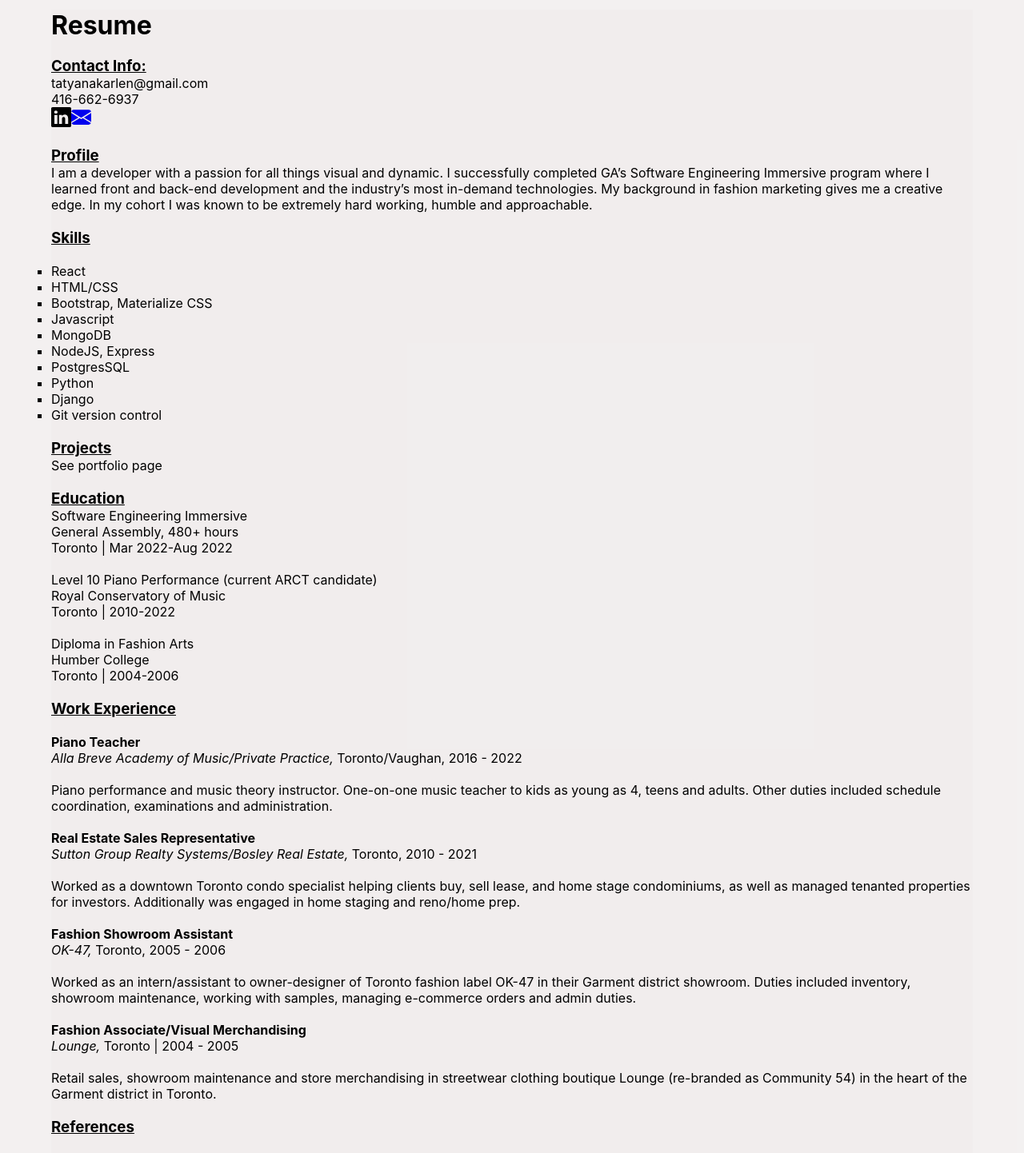
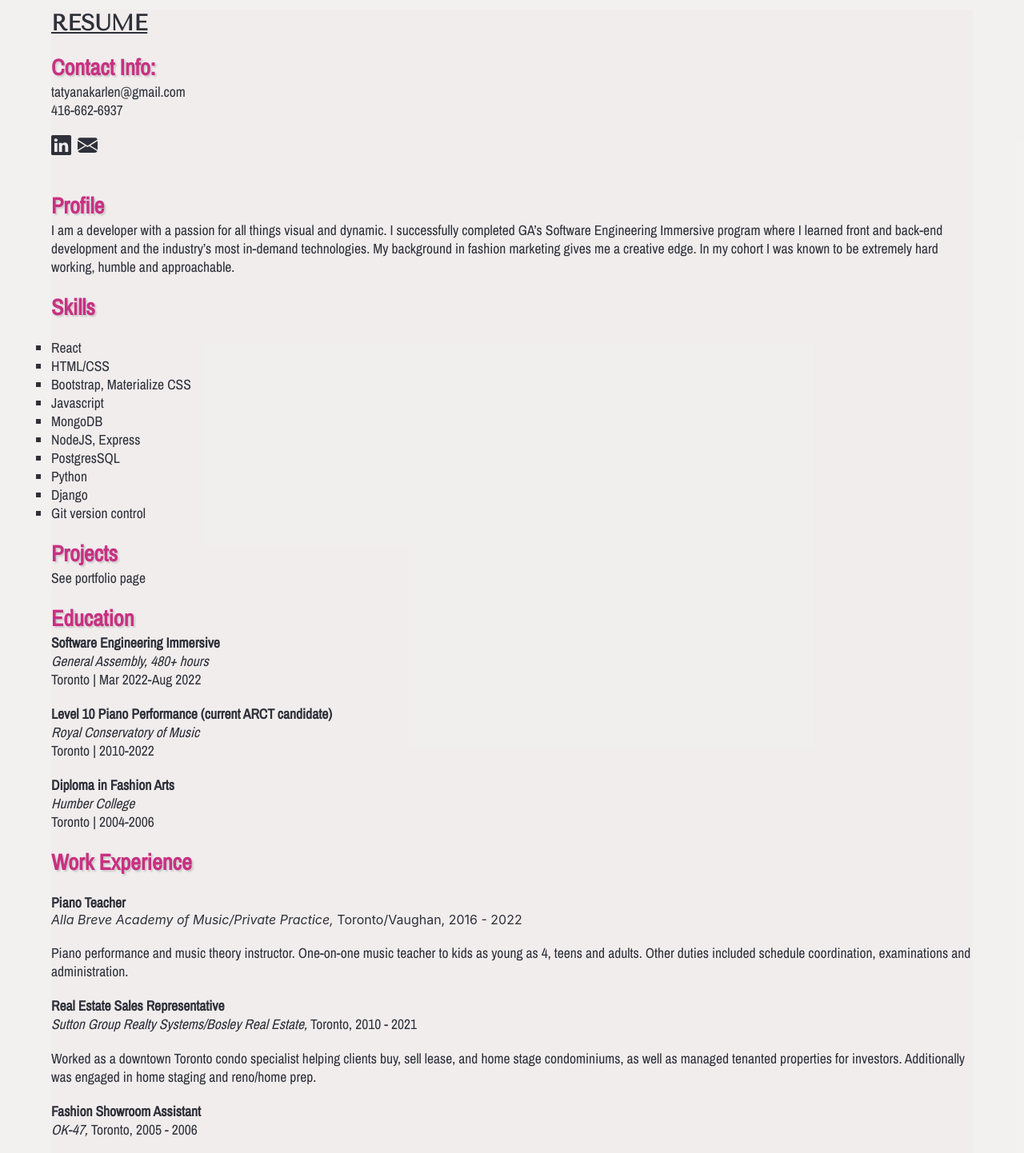
Before and after one commit to tatyanakarlen/PortfolioWebsite, a React (Create React App) app: page /resume in a window 1280 px wide. Shown: the part 80-1522 px from the top of the page at 80% size. Built offline with nearby package versions, Linux system fonts and the light colour scheme.

Commit message:
resume done

```diff
--- a/src/components/PortfolioBox/PortfolioBox.css
+++ b/src/components/PortfolioBox/PortfolioBox.css
@@ -1,4 +1,5 @@
 @import url('https://fonts.googleapis.com/css2?family=Archivo+Narrow&display=swap');
+@import url('https://fonts.googleapis.com/css2?family=Tenor+Sans&display=swap');
 
 .Portfolio-Box-Container {
     width: 85%;
--- a/src/components/PortfolioBox/PortfolioBox.jsx
+++ b/src/components/PortfolioBox/PortfolioBox.jsx
@@ -6,7 +6,7 @@ const PortfolioBox = (props) => {
   return (
     <div class="Portfolio-Box-Container">
       <div id="Projects-container">
-      <h2 id="PROJECTS">PROJECTS</h2><br/>
+      <h3 id="PROJECTS">PROJECTS</h3><br/>
       </div>
       {props.projects.map((m) => (
        <PortfolioPiece
--- a/src/pages/ResumePage/ResumePage.css
+++ b/src/pages/ResumePage/ResumePage.css
@@ -1,3 +1,7 @@
+@import url('https://fonts.googleapis.com/css2?family=Tenor+Sans&display=swap');
+@import url('https://fonts.googleapis.com/css2?family=Archivo+Narrow&display=swap');
+
+
 .resume-container {
     width: 90%;
     margin: 0 auto;
@@ -5,24 +9,73 @@
 
 #resume-header {
     margin-top: 2rem;
+    font-family: Tenor Sans;
+    font-size: 1.75rem;
+    text-transform: uppercase;
+    text-decoration: underline;
+    color: #2e313a;
+}
+
+.icon {
+    color: #2e313a;
+}
+
+/* #icon-container {
+    display: flex;
+   justify-content: start;
+} */
+
+#envelope {
+    margin-left: 0.5rem;
 }
 
 #skills-list {
     list-style-type: square;
+    color: #2e313a;
 }
 
 .underlined {
-    text-decoration: underline;
+    /* text-decoration: underline; */
+    text-shadow: 2px 2px 2px rgb(150 150 150 / 40%);
+    color: #c93082;
+    font-family: Archivo Narrow;
+    font-size: 1.75rem;
+
 }
 
 .job {
     font-weight: bold;
+    color: #2e313a;
 }
 
 .job-italic {
     font-style: italic;
+    color: #2e313a;
 }
 
 .job-place-date {
     font-style: normal;
+    color: #2e313a;
 }
+
+.text {
+    font-family: Archivo Narrow;
+    font-size: 1.1rem;
+    color: #2e313a;
+}
+
+.level {
+    font-weight: bold;
+    color: #2e313a;
+}
+
+.school {
+    font-style: italic;
+    color: #2e313a;
+}
+
+
+#footer {
+    text-align: center;
+    color: #2e313a;
+}
--- a/src/pages/ResumePage/ResumePage.jsx
+++ b/src/pages/ResumePage/ResumePage.jsx
@@ -14,20 +14,23 @@ class ResumePage extends React.Component {
         <div class="resume-container" style={{ backgroundColor: 'rgba(241, 238, 238, 0.836)' }}>
         <h1 id="resume-header">Resume</h1><br/>
         <h3 class="underlined">Contact Info:</h3>
-        <p>tatyanakarlen@gmail.com</p>
-        <p>416-662-6937</p>
-        <BsLinkedin style={{ fontSize: '25px' }} />
+        <p class='text'>tatyanakarlen@gmail.com</p>
+        <p class='text'>416-662-6937</p>
+        <br/>
+        <div id="icon-container">
+        <BsLinkedin class='icon' style={{ fontSize: '25px' }} />
         <a
               href="mailto:tatyanakarlen@gmail.com"
               target="_blank"
               aria-label="Mail"
             >
-              <BsFillEnvelopeFill style={{ fontSize: '25px' }}/>
+              <BsFillEnvelopeFill id="envelope" class='icon' style={{ fontSize: '25px' }}/>
             </a>
+            </div>
         <br/>
         <br/>
         <h3 class="underlined">Profile</h3>
-        <p>
+        <p class='text'>
           I am a developer with a passion for all things visual and dynamic. I
           successfully completed GA’s Software Engineering Immersive program
           where I learned front and back-end development and the industry’s most
@@ -39,53 +42,58 @@ class ResumePage extends React.Component {
         <h3 class="underlined">Skills</h3>
         <br />
         <ul id='skills-list'>
-          <li>React</li>
-          <li>HTML/CSS</li>
-          <li>Bootstrap, Materialize CSS</li>
-          <li>Javascript</li>
-          <li>MongoDB</li>
-          <li>NodeJS, Express</li>
-          <li>PostgresSQL</li>
-          <li>Python</li>
-          <li>Django</li>
-          <li>Git version control</li>
+          <li class='text'>React</li>
+          <li class='text'>HTML/CSS</li>
+          <li class='text'>Bootstrap, Materialize CSS</li>
+          <li class='text'>Javascript</li>
+          <li class='text'>MongoDB</li>
+          <li class='text'>NodeJS, Express</li>
+          <li class='text'>PostgresSQL</li>
+          <li class='text'>Python</li>
+          <li class='text'>Django</li>
+          <li class='text'>Git version control</li>
         </ul>
         <br />
         <h3 class="underlined">Projects</h3>
-        <p>See portfolio page</p>
+        <p class='text'>See portfolio page</p>
         <br />
         <h3 class="underlined">Education</h3>
-        <p>Software Engineering Immersive</p>
-        <p>General Assembly, 480+ hours</p>
-        <p>Toronto | Mar 2022-Aug 2022</p>
+        <p class='text level'>Software Engineering Immersive</p>
+        <p class='text school'>General Assembly, 480+ hours</p>
+        <p class='text'>Toronto | Mar 2022-Aug 2022</p>
         <br />
-        <p>Level 10 Piano Performance (current ARCT candidate)</p>
-        <p>Royal Conservatory of Music</p>
-        <p>Toronto | 2010-2022</p>
+        <p class='text level'>Level 10 Piano Performance (current ARCT candidate)</p>
+        <p class='text school'>Royal Conservatory of Music</p>
+        <p class='text'>Toronto | 2010-2022</p>
         <br />
-        <p>Diploma in Fashion Arts</p>
-        <p>Humber College</p>
-        <p>Toronto | 2004-2006</p><br/>
+        <p class='text level'>Diploma in Fashion Arts</p>
+        <p class='text school'>Humber College</p>
+        <p class='text'>Toronto | 2004-2006</p><br/>
         <h3 class="underlined">Work Experience</h3><br/>
-        <p class="job">Piano Teacher</p>
+        <p class="job text">Piano Teacher</p>
 <p class="job-italic">Alla Breve Academy of Music/Private Practice, <span class="job-place-date">Toronto/Vaughan, 2016 - 2022</span></p><br/>
-<p>Piano performance and music theory instructor. One-on-one music teacher to kids as young as 4, teens and adults. Other duties included schedule coordination, examinations and administration.</p>
+<p class='text'>Piano performance and music theory instructor. One-on-one music teacher to kids as young as 4, teens and adults. Other duties included schedule coordination, examinations and administration.</p>
 <br/>
-<p class="job">Real Estate Sales Representative</p>
-<p class="job-italic">Sutton Group Realty Systems/Bosley Real Estate, <span class="job-place-date"> Toronto, 2010 - 2021</span></p><br/>
-<p>Worked as a downtown Toronto condo specialist helping clients buy, sell lease, and home stage condominiums, as well as managed tenanted properties for investors. Additionally was engaged in home staging and reno/home prep. </p>
+<p class="job text">Real Estate Sales Representative</p>
+<p class="job-italic text">Sutton Group Realty Systems/Bosley Real Estate, <span class="job-place-date"> Toronto, 2010 - 2021</span></p><br/>
+<p class='text'>Worked as a downtown Toronto condo specialist helping clients buy, sell lease, and home stage condominiums, as well as managed tenanted properties for investors. Additionally was engaged in home staging and reno/home prep. </p>
 <br/>
-<p class="job">Fashion Showroom Assistant</p>
-<p class="job-italic">OK-47, <span class="job-place-date">Toronto, 2005 - 2006</span></p> <br/>
+<p class="job text">Fashion Showroom Assistant</p>
+<p class="job-italic text">OK-47, <span class="job-place-date text">Toronto, 2005 - 2006</span></p> <br/>
 
 <p>Worked as an intern/assistant to owner-designer of Toronto fashion label OK-47 in their Garment district showroom. Duties included inventory, showroom maintenance, working with samples, managing e-commerce orders and admin duties.</p>
 <br/>
-<p class="job">Fashion Associate/Visual Merchandising</p>
-<p class="job-italic">Lounge, <span class="job-place-date"> Toronto |  2004 - 2005 </span></p><br/>
+<p class="job text">Fashion Associate/Visual Merchandising</p>
+<p class="job-italic text">Lounge, <span class="job-place-date text"> Toronto |  2004 - 2005 </span></p><br/>
 
 <p>Retail sales, showroom maintenance and store merchandising in streetwear clothing boutique Lounge (re-branded as Community 54) in the heart of the Garment district in Toronto.</p><br/>
 <h3 class="underlined">References</h3><br/>
-<p>Available upon request</p>
+<p class='text'>Available upon request</p>
+<br/>
+<br/>
+<footer id="footer" class='text'>Copyright Tatyana Karlen 2022</footer>
+<br/>
+<br/>
 
 
 
```
